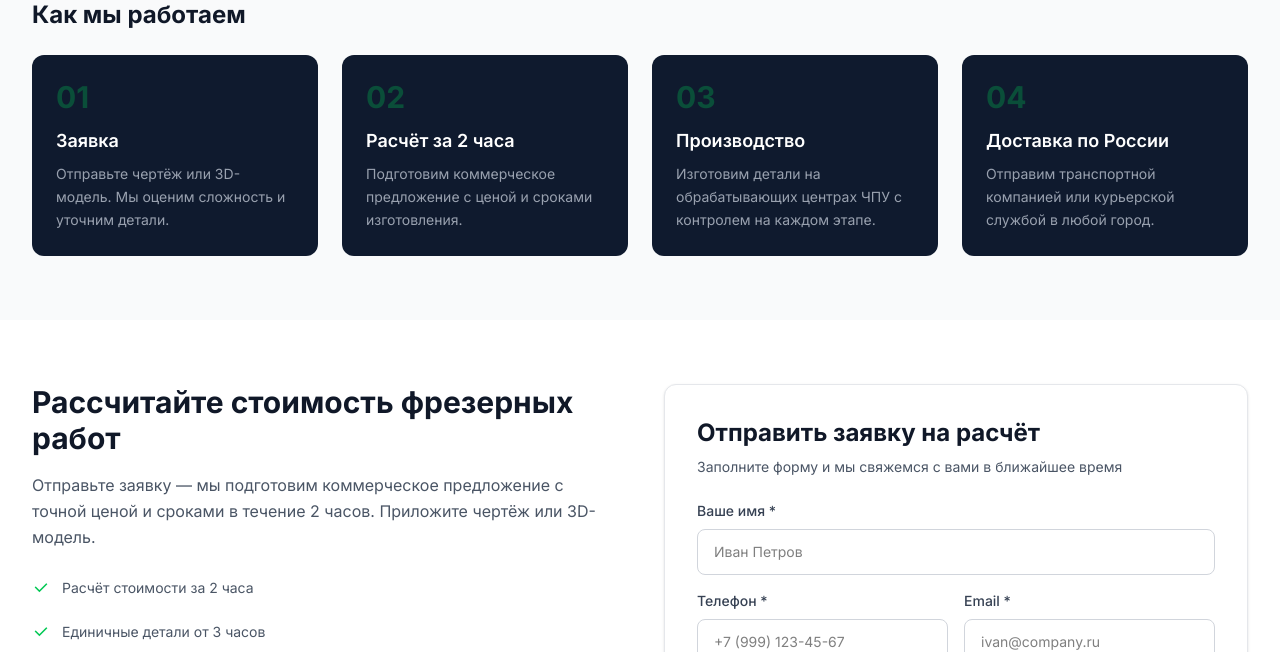
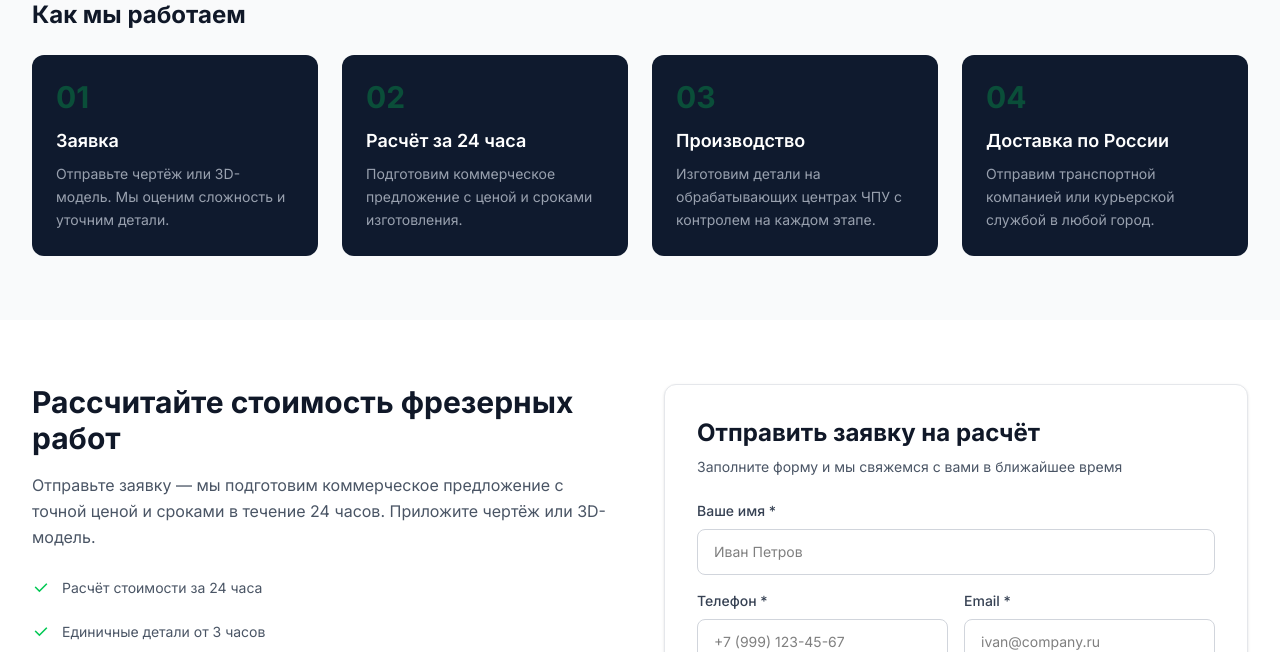
Before and after one commit to alekskuzminov/armada, a Next.js app: page /services/milling in a window 1280 px wide. Shown: the part 4680-5332 px from the top of the page. Built offline with nearby package versions, Linux system fonts and the light colour scheme; some icons are missing.

Commit message:
правки

```diff
--- a/app/(home)/HeroSection.tsx
+++ b/app/(home)/HeroSection.tsx
@@ -59,7 +59,7 @@ export default function HeroSection() {
               </div>
               <div className="w-px bg-white/20 hidden sm:block" />
               <div>
-                <div className="text-2xl font-bold text-brand lg:text-[1.75rem]">от 2 часов</div>
+                <div className="text-2xl font-bold text-brand lg:text-[1.75rem]">за 24 часа</div>
                 <div className="text-sm text-gray-400 mt-1">расчёт стоимости</div>
               </div>
               <div className="w-px bg-white/20 hidden sm:block" />
@@ -89,7 +89,7 @@ export default function HeroSection() {
           <div className="rounded-2xl border border-white/20 bg-white/10 p-6 backdrop-blur-md lg:col-span-2 lg:mt-[4rem] lg:self-start lg:p-7">
             <h2 className="mb-2 text-2xl font-bold text-white">Быстрый расчёт</h2>
             <p className="mb-5 text-sm text-gray-400">
-              Отправьте заявку и получите расчёт стоимости за 2 часа
+              Отправьте заявку и получите расчёт стоимости за 24 часа
             </p>
 
             <form action={formAction} className="space-y-4">
--- a/app/about/page.tsx
+++ b/app/about/page.tsx
@@ -86,7 +86,7 @@ const advantages = [
 
 const stats = [
   { value: '±0.005 мм', label: 'Точность обработки' },
-  { value: '2 часа', label: 'Расчёт стоимости' },
+  { value: '24 часа', label: 'Расчёт стоимости' },
   { value: '15+', label: 'Материалов в наличии' },
   { value: '100%', label: 'Производство в России' },
 ];
--- a/app/contacts/page.tsx
+++ b/app/contacts/page.tsx
@@ -29,7 +29,7 @@ const contactCards = [
       { text: 'info@armada-cnc.ru', href: 'mailto:info@armada-cnc.ru' },
       { text: 'zakaz@armada-cnc.ru', href: 'mailto:zakaz@armada-cnc.ru' },
     ],
-    note: 'Ответим в течение 2 часов',
+    note: 'Ответим в течение 24 часов',
   },
   {
     icon: 'ri-map-pin-line',
--- a/app/layout.tsx
+++ b/app/layout.tsx
@@ -16,7 +16,7 @@ export const metadata: Metadata = {
     template: '%s | Армада',
   },
   description:
-    'Производство деталей на станках ЧПУ по всей России. Токарная и фрезерная обработка металла с точностью ±0.01 мм. Серийное производство от 50 деталей. Расчёт стоимости за 2 часа.',
+    'Производство деталей на станках ЧПУ по всей России. Токарная и фрезерная обработка металла с точностью ±0.01 мм. Серийное производство от 50 деталей. Расчёт стоимости за 24 часа.',
   keywords: [
     'ЧПУ обработка',
     'токарная обработка',
@@ -29,7 +29,7 @@ export const metadata: Metadata = {
   openGraph: {
     title: 'Армада — Изготовление деталей на ЧПУ с точностью ±0.01 мм',
     description:
-      'Токарная и фрезерная обработка металла. Серийное производство от 50 деталей. Расчёт за 2 часа.',
+      'Токарная и фрезерная обработка металла. Серийное производство от 50 деталей. Расчёт за 24 часа.',
     type: 'website',
     locale: 'ru_RU',
     url: 'https://armada-cnc.ru',
--- a/app/page.tsx
+++ b/app/page.tsx
@@ -5,7 +5,7 @@ import ContactFormBlock from '@/components/shared/ContactFormBlock';
 const advantages = [
   {
     icon: 'ri-time-line',
-    title: 'Расчёт за 2 часа',
+    title: 'Расчёт за 24 часа',
     desc: 'Оперативный расчёт стоимости и сроков по вашему чертежу или 3D-модели.',
   },
   {
@@ -135,7 +135,7 @@ const processSteps = [
   {
     num: '02',
     title: 'Анализ и расчёт',
-    desc: 'Технолог анализирует деталь, подбирает материал, оснастку и рассчитывает стоимость за 2 часа.',
+    desc: 'Технолог анализирует деталь, подбирает материал, оснастку и рассчитывает стоимость за 24 часа.',
   },
   {
     num: '03',
@@ -167,7 +167,7 @@ const processStats = [
 ];
 
 const finalBenefits = [
-  'Расчёт стоимости за 2 часа',
+  'Расчёт стоимости за 24 часа',
   'Помощь с конструкторской документацией',
   'Производство от 1 детали',
   'Доставка по всей России',
@@ -382,7 +382,7 @@ export default function HomePage() {
                 Получите расчёт стоимости
               </h2>
               <p className="text-gray-600 mb-8">
-                Отправьте чертёж или опишите задачу — рассчитаем стоимость и сроки за 2 часа.
+                Отправьте чертёж или опишите задачу — рассчитаем стоимость и сроки за 24 часа.
                 Работаем с юридическими и физическими лицами.
               </p>
 
@@ -431,7 +431,7 @@ export default function HomePage() {
               <ContactFormBlock
                 formId="final-form-main"
                 heading="Отправить заявку на расчёт"
-                subheading="Заполните форму — мы свяжемся в течение 2 часов"
+                subheading="Заполните форму — мы свяжемся в течение 24 часов"
                 fields={[
                   'name',
                   'phone',
--- a/app/services/custom/CustomHeroSection.tsx
+++ b/app/services/custom/CustomHeroSection.tsx
@@ -9,7 +9,7 @@ const stats = [
 ];
 
 const checks = [
-  'Расчёт стоимости за 2 часа',
+  'Расчёт стоимости за 24 часа',
   'Точность обработки ±0.01 мм',
   'Любые марки стали и цветных металлов',
 ];
@@ -68,7 +68,7 @@ export default function CustomHeroSection() {
             <ContactFormBlock
               formId="custom-hero-form"
               heading="Рассчитать стоимость"
-              subheading="Заполните форму — ответим в течение 2 часов"
+              subheading="Заполните форму — ответим в течение 24 часов"
               variant="dark"
               fields={['name', 'phone', 'email', 'quantity', 'material', 'message']}
             />
--- a/app/services/custom/page.tsx
+++ b/app/services/custom/page.tsx
@@ -5,7 +5,7 @@ import CustomHeroSection from './CustomHeroSection';
 export const metadata: Metadata = {
   title: 'Изготовление деталей на заказ',
   description:
-    'Изготовление деталей на заказ: единичные, средние и серийные партии. Токарная и фрезерная обработка на ЧПУ. Расчёт стоимости за 2 часа.',
+    'Изготовление деталей на заказ: единичные, средние и серийные партии. Токарная и фрезерная обработка на ЧПУ. Расчёт стоимости за 24 часа.',
   openGraph: {
     title: 'Изготовление деталей на заказ | Армада',
     description:
@@ -90,7 +90,7 @@ const noDrawingsInfo = [
 
 const processSteps = [
   { num: '01', title: 'Заявка', desc: 'Получаем чертёж или образец', icon: 'ri-file-list-line' },
-  { num: '02', title: 'Расчёт', desc: 'Рассчитываем стоимость за 2 часа', icon: 'ri-calculator-line' },
+  { num: '02', title: 'Расчёт', desc: 'Рассчитываем стоимость за 24 часа', icon: 'ri-calculator-line' },
   { num: '03', title: 'Согласование', desc: 'Утверждаем ТЗ и сроки', icon: 'ri-handshake-line' },
   { num: '04', title: 'Производство', desc: 'Изготавливаем на станках ЧПУ', icon: 'ri-cpu-line' },
   { num: '05', title: 'Контроль', desc: 'Проверяем каждую деталь', icon: 'ri-shield-check-line' },
--- a/app/services/edm/page.tsx
+++ b/app/services/edm/page.tsx
@@ -6,7 +6,7 @@ import EdmGallery from './EdmGallery';
 export const metadata: Metadata = {
   title: 'Электроэрозионная обработка',
   description:
-    'Проволочная электроэрозионная обработка металлов на станках ЧПУ. Вырезание сложных контуров, штампов, пресс-форм. Точность ±0.005 мм. Расчёт за 2 часа.',
+    'Проволочная электроэрозионная обработка металлов на станках ЧПУ. Вырезание сложных контуров, штампов, пресс-форм. Точность ±0.005 мм. Расчёт за 24 часа.',
   openGraph: {
     title: 'Электроэрозионная обработка | Армада',
     description:
@@ -175,12 +175,12 @@ export default function EdmPage() {
               </h2>
               <p className="text-gray-400 mb-6 leading-relaxed">
                 Отправьте чертёж или опишите деталь — мы подготовим коммерческое предложение
-                с ценой и сроками в течение 2 часов.
+                с ценой и сроками в течение 24 часов.
               </p>
               <div className="space-y-4">
                 <div className="flex items-center gap-3 text-sm text-gray-400">
                   <i className="ri-check-line text-brand text-lg" />
-                  Расчёт стоимости за 2 часа
+                  Расчёт стоимости за 24 часа
                 </div>
                 <div className="flex items-center gap-3 text-sm text-gray-400">
                   <i className="ri-check-line text-brand text-lg" />
--- a/app/services/milling/page.tsx
+++ b/app/services/milling/page.tsx
@@ -7,7 +7,7 @@ import MillingGallery from './MillingGallery';
 export const metadata: Metadata = {
   title: 'Фрезерная обработка с ЧПУ',
   description:
-    'Фрезерная обработка деталей на вертикальных обрабатывающих центрах с ЧПУ. Рабочая зона до 1000×620×600 мм. Точность ±0.01 мм. Расчёт за 2 часа.',
+    'Фрезерная обработка деталей на вертикальных обрабатывающих центрах с ЧПУ. Рабочая зона до 1000×620×600 мм. Точность ±0.01 мм. Расчёт за 24 часа.',
   openGraph: {
     title: 'Фрезерная обработка с ЧПУ | Армада',
     description:
@@ -124,7 +124,7 @@ const timeline = [
   },
   {
     step: '02',
-    title: 'Расчёт за 2 часа',
+    title: 'Расчёт за 24 часа',
     desc: 'Подготовим коммерческое предложение с ценой и сроками изготовления.',
   },
   {
@@ -307,12 +307,12 @@ export default function MillingPage() {
               <h2 className="text-3xl font-bold text-gray-900 mb-4">Рассчитайте стоимость фрезерных работ</h2>
               <p className="text-gray-600 mb-6 leading-relaxed">
                 Отправьте заявку — мы подготовим коммерческое предложение с точной ценой и сроками
-                в течение 2 часов. Приложите чертёж или 3D-модель.
+                в течение 24 часов. Приложите чертёж или 3D-модель.
               </p>
               <div className="space-y-4">
                 <div className="flex items-center gap-3 text-sm text-gray-600">
                   <i className="ri-check-line text-brand text-lg" />
-                  Расчёт стоимости за 2 часа
+                  Расчёт стоимости за 24 часа
                 </div>
                 <div className="flex items-center gap-3 text-sm text-gray-600">
                   <i className="ri-check-line text-brand text-lg" />
--- a/app/services/turning/page.tsx
+++ b/app/services/turning/page.tsx
@@ -7,7 +7,7 @@ import TurningGallery from './TurningGallery';
 export const metadata: Metadata = {
   title: 'Токарные работы с ЧПУ',
   description:
-    'Токарная обработка деталей на станках с ЧПУ. Максимальные размеры L560 Ø380. Точность ±0.01 мм. Серийное и единичное производство. Расчёт за 2 часа.',
+    'Токарная обработка деталей на станках с ЧПУ. Максимальные размеры L560 Ø380. Точность ±0.01 мм. Серийное и единичное производство. Расчёт за 24 часа.',
   openGraph: {
     title: 'Токарные работы с ЧПУ | Армада',
     description:
@@ -124,7 +124,7 @@ const timeline = [
   },
   {
     step: '02',
-    title: 'Расчёт за 2 часа',
+    title: 'Расчёт за 24 часа',
     desc: 'Подготовим коммерческое предложение с ценой и сроками изготовления.',
   },
   {
@@ -309,12 +309,12 @@ export default function TurningPage() {
               <h2 className="text-3xl font-bold text-gray-900 mb-4">Рассчитайте стоимость токарных работ</h2>
               <p className="text-gray-600 mb-6 leading-relaxed">
                 Отправьте заявку — мы подготовим коммерческое предложение с точной ценой и сроками
-                в течение 2 часов. Приложите чертёж или опишите деталь.
+                в течение 24 часов. Приложите чертёж или опишите деталь.
               </p>
               <div className="space-y-4">
                 <div className="flex items-center gap-3 text-sm text-gray-600">
                   <i className="ri-check-line text-brand text-lg" />
-                  Расчёт стоимости за 2 часа
+                  Расчёт стоимости за 24 часа
                 </div>
                 <div className="flex items-center gap-3 text-sm text-gray-600">
                   <i className="ri-check-line text-brand text-lg" />
--- a/components/shared/ContactModal.tsx
+++ b/components/shared/ContactModal.tsx
@@ -39,7 +39,7 @@ export default function ContactModal() {
           <div>
             <h2 className="text-2xl font-bold text-white">Обсудить заказ</h2>
             <p className="text-white/70 text-sm mt-1">
-              Отправьте заявку — ответим и рассчитаем стоимость за 2 часа
+              Отправьте заявку — ответим и рассчитаем стоимость за 24 часа
             </p>
           </div>
           <button
```
